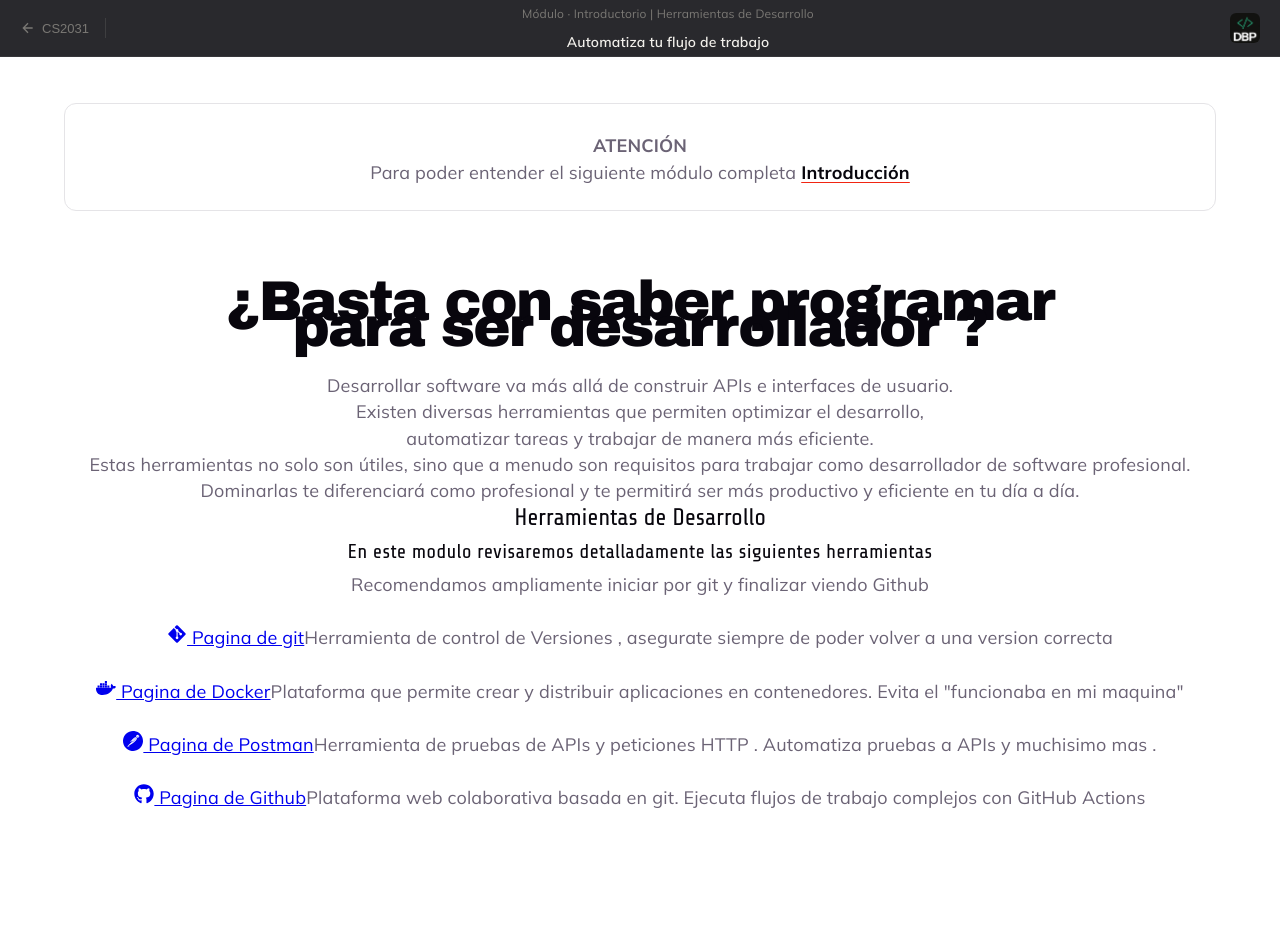
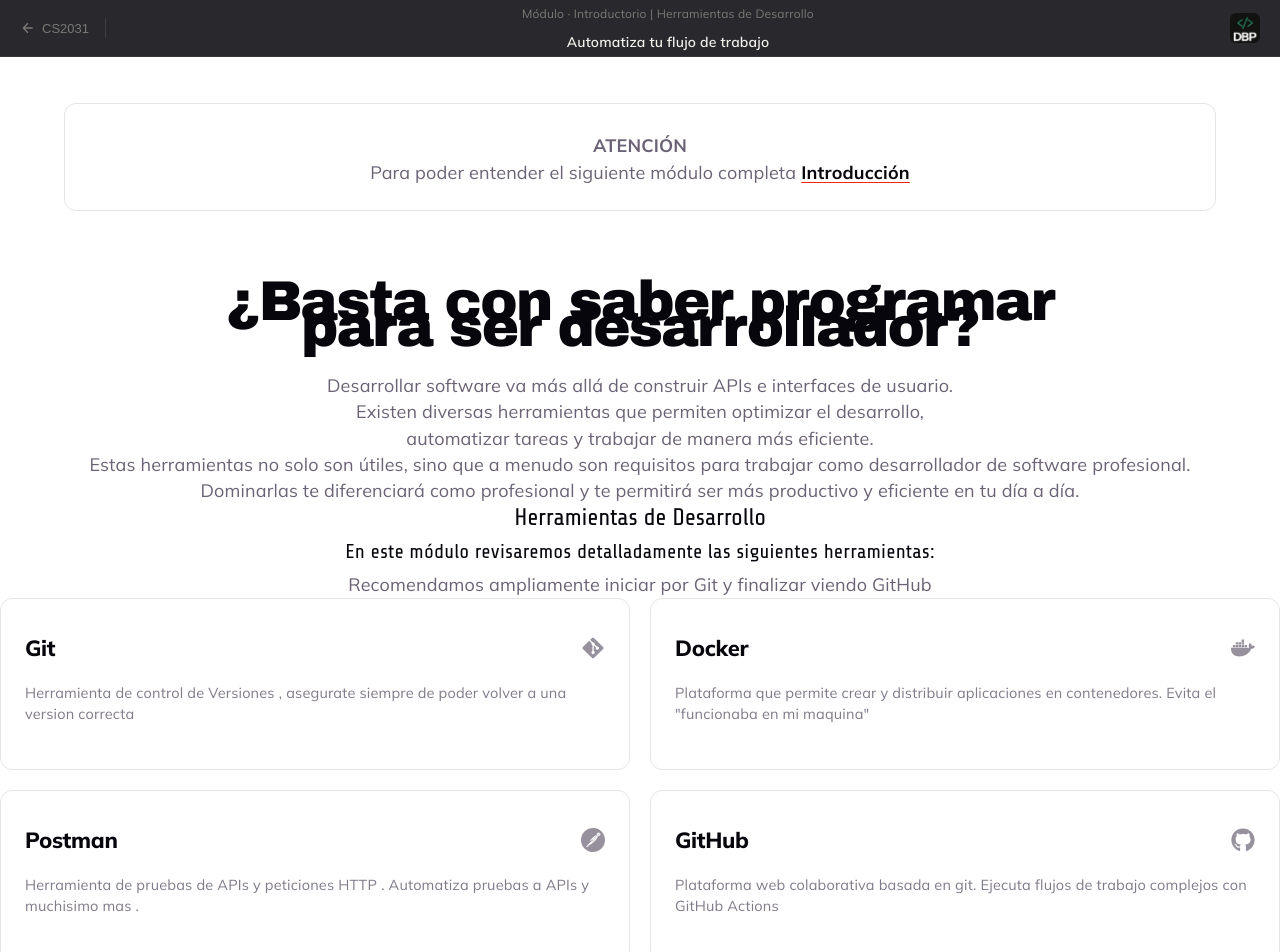
Before and after one commit to Lazheart/DBP-CS2031, a React (Vite) app: page /DBP-CS2031/tools in a window 1280 px wide. Shown: the top 952 px of the page. Before the commit the page ends 811 px from the top, so only its background shows below. Built offline with nearby package versions, Linux system fonts and the light colour scheme; a web font is replaced by a local one.

Commit message:
refactor: make number prop optional in ModuleSessionCard and integrate it into ToolsPage grid layout

```diff
--- a/src/components/ModuleSessionCard.tsx
+++ b/src/components/ModuleSessionCard.tsx
@@ -2,7 +2,7 @@
 import { Link } from "react-router-dom";
 
 interface ModuleSessionCardProps {
-  number: string;
+  number?: string;
   title: string;
   description: string;
   to: string;
@@ -27,7 +27,7 @@
     >
       <div className="module-card__header">
         <div className="module-card__title-container">
-          <span className="module-card__number">{number}</span>
+          {number && <span className="module-card__number">{number}</span>}
 
           <h2 className="module-card__title">{title}</h2>
         </div>
--- a/src/pages/tools/ToolsPage.tsx
+++ b/src/pages/tools/ToolsPage.tsx
@@ -1,8 +1,8 @@
-import { Link } from "react-router-dom"
 import { FaGitAlt, FaGithub, FaDocker } from "react-icons/fa"
 import { SiPostman } from "react-icons/si"
 import IntroAdvice from "../../components/IntroAdvice"
 import ModuleHeader from "../../components/PageHeader"
+import ModuleSessionCard from "../../components/ModuleSessionCard"
 
 const ToolsPage = () => {
     return (
@@ -17,55 +17,61 @@
             <IntroAdvice />
             <br />
 
-            <h1 className="">¿Basta con saber programar <br /> para ser desarrollador ?</h1>
+            <div className="max-w-6xl mx-auto px-6">
+                <h1 className="text-3xl font-bold mb-4">¿Basta con saber programar <br /> para ser desarrollador?</h1>
 
-            <div className="toolpage-body padding-20px">
-                <p>
+                <div className="toolpage-body mb-6">
+                    <p className="text-lg text-gray-300">
                         Desarrollar software va más allá de construir APIs e interfaces de usuario.
                         <br />Existen diversas herramientas que permiten optimizar el desarrollo,
                         <br />automatizar tareas y trabajar de manera más eficiente.
                     </p>
                 </div>
 
-            <div className="toolpage-desc padding-20px">
-                <p>
+                <div className="toolpage-desc mb-8">
+                    <p className="text-base text-gray-400 mb-6">
                         Estas herramientas no solo son útiles, sino que a menudo son requisitos para
                         trabajar como desarrollador de software profesional.
                         <br />Dominarlas te diferenciará como profesional y te permitirá ser más
                         productivo y eficiente en tu día a día.
                     </p>
 
-                <p>
-                     <h2>Herramientas de Desarrollo</h2>
-                     <h3>En este modulo revisaremos detalladamente las siguientes herramientas</h3>
-                     <p> Recomendamos ampliamente iniciar por git y finalizar viendo Github</p>
-                     <br />
-                </p>
+                    <div className="mb-6">
+                        <h2 className="text-2xl font-bold text-white mb-2">Herramientas de Desarrollo</h2>
+                        <h3 className="text-lg text-gray-300 mb-1">En este módulo revisaremos detalladamente las siguientes herramientas:</h3>
+                        <p className="text-sm text-red-400">Recomendamos ampliamente iniciar por Git y finalizar viendo GitHub</p>
+                    </div>
                 </div>
 
                 <div className="toolspage-subtopics padding-20px">
-                <div>
-                <Link to="/tools/git" className="flex items-center gap-2"><FaGitAlt size={20} /> Pagina de git</Link>
-                    Herramienta de control de Versiones , asegurate siempre de poder volver a una version correcta
-                </div>
-                <br />
-                <div>
-                <Link to="/tools/docker" className="flex items-center gap-2"><FaDocker size={20} /> Pagina de Docker</Link>
-                     Plataforma que permite crear y distribuir aplicaciones en contenedores. Evita el "funcionaba en mi maquina"
-                </div>
-                <br />
-                <div>
-                <Link to="/tools/postman" className="flex items-center gap-2"><SiPostman size={20} /> Pagina de Postman</Link>
-                    Herramienta de pruebas de APIs y peticiones HTTP . Automatiza pruebas a APIs y muchisimo mas   .
-                </div>
-                <br />
-                <div>
-                <Link to="/tools/github" className="flex items-center gap-2"><FaGithub size={20} /> Pagina de Github</Link>
-                Plataforma web colaborativa  basada en git. Ejecuta flujos de trabajo complejos con GitHub Actions
+                    <div className="modules-grid">
+                        <ModuleSessionCard
+                            title="Git"
+                            description="Herramienta de control de Versiones , asegurate siempre de poder volver a una version correcta"
+                            to="/tools/git"
+                            icon={<FaGitAlt size={24} />}
+                        />
+                        <ModuleSessionCard
+                            title="Docker"
+                            description='Plataforma que permite crear y distribuir aplicaciones en contenedores. Evita el "funcionaba en mi maquina"'
+                            to="/tools/docker"
+                            icon={<FaDocker size={24} />}
+                        />
+                        <ModuleSessionCard
+                            title="Postman"
+                            description="Herramienta de pruebas de APIs y peticiones HTTP . Automatiza pruebas a APIs y muchisimo mas ."
+                            to="/tools/postman"
+                            icon={<SiPostman size={24} />}
+                        />
+                        <ModuleSessionCard
+                            title="GitHub"
+                            description="Plataforma web colaborativa  basada en git. Ejecuta flujos de trabajo complejos con GitHub Actions"
+                            to="/tools/github"
+                            icon={<FaGithub size={24} />}
+                        />
                     </div>
                 </div>
-
-
+            </div>
         </div>
     )
 }
```
Lines whose indentation alone changed are shown as unchanged.
